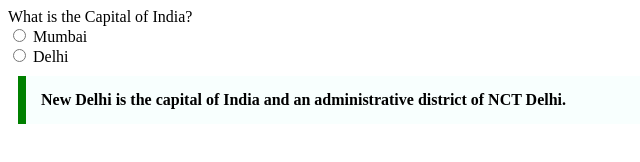
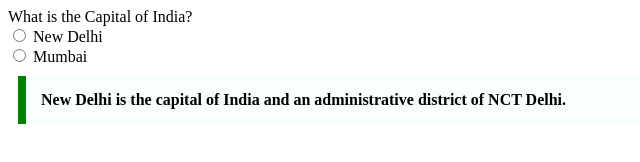
Before and after one commit to acciojob/trivia-Nachikte03, a website: page main.html in a window 1280 px wide. Shown: the full height of the page, 0-640 px from the left. Drawn offline with Linux system fonts and the light colour scheme.

Commit message:
created a submission

```diff
--- a/main.html
+++ b/main.html
@@ -13,10 +13,10 @@
 			What is the Capital of India?
 		</div>
 		<div>
+			<input type="radio" id="New Delhi" value="New Delhi">
+			<label for="New Delhi">New Delhi</label><br>
 			<input type="radio" id="Mumbai" value="Mumbai">
 			<label for="Mumbai">Mumbai</label><br>
-			<input type="radio" id="Delhi" value="Delhi">
-			<label for="Delhi">Delhi</label><br>
 		</div>
 		<div>
 			<blockquote cite="https://en.wikipedia.org/wiki/New_Delhi">
```
